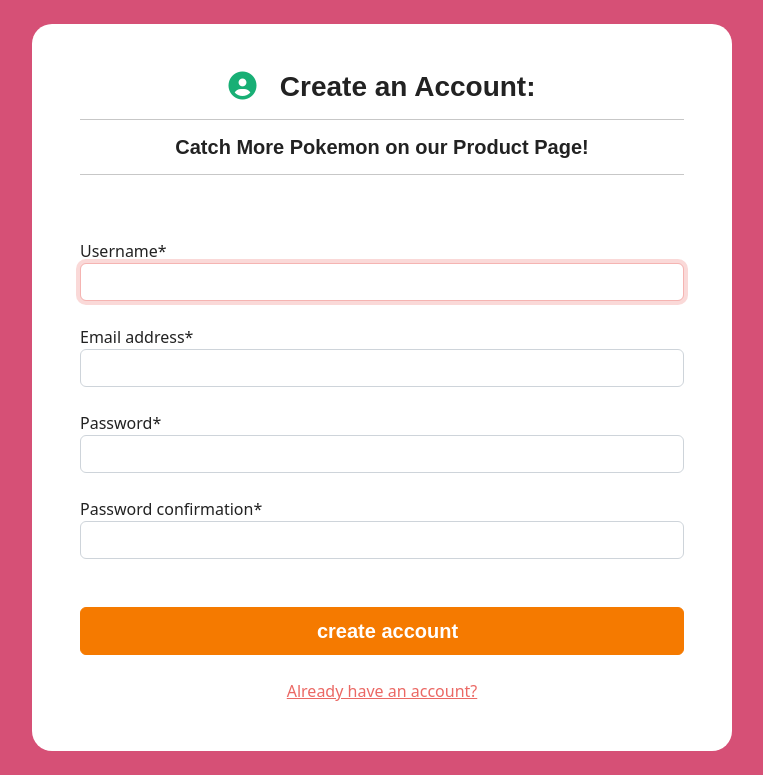
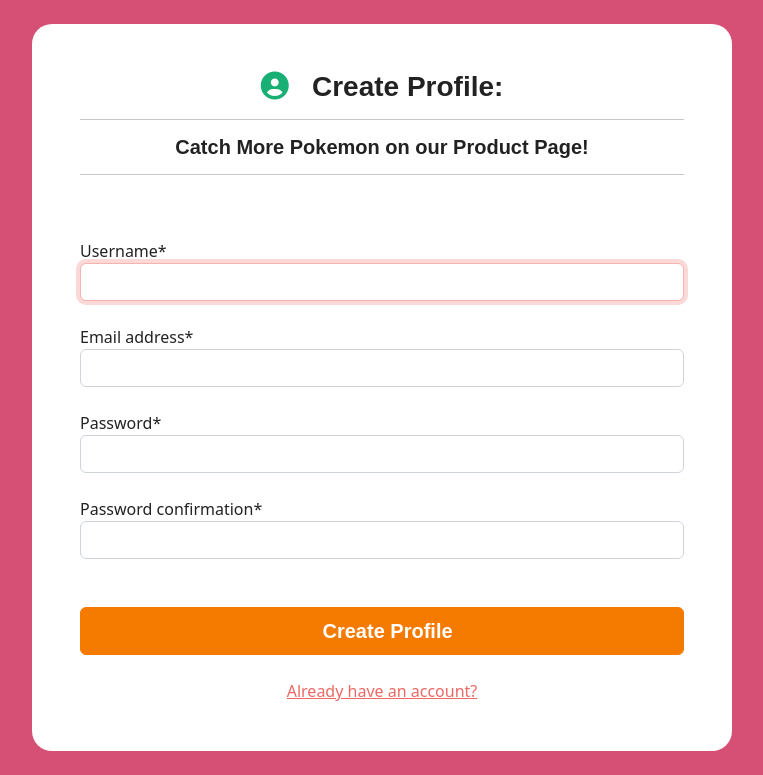
Before and after one commit to aokealy/pokemonshop, a Django app: page /profiles/register in a window 1280 px wide. Shown: the part 59-834 px from the top of the page, without its empty margins (258-1021 px from the left). Run offline with Django 3.2, Linux system fonts and the light colour scheme; data comes from the database, SQL or seed files in the repository; both versions use the stored data as it was after the commit; some libraries are stand-ins or nearby versions; some web fonts are replaced.

Commit message:
add redirect to views and redirect to shop page after registering and test if it works!

```diff
--- a/profiles/templates/profiles/registration/register.html
+++ b/profiles/templates/profiles/registration/register.html
@@ -14,7 +14,7 @@
 
      <div class="container bg-white shadow-md p-5 form-layout">
 
-        <h3 class="text-center"><i class="fa-solid fa-circle-user" style="color: #18af75;"></i> &nbsp Create an Account:</h3>
+        <h3 class="text-center"><i class="fa-solid fa-circle-user" style="color: #18af75;"></i> &nbsp Create Profile:</h3>
         <hr>
         <h5 class="text-center">Catch More Pokemon on our Product Page!</h5>
         <hr>
@@ -41,7 +41,7 @@
 
             <br><br>
 
-            <button type="submit" class="btn btn-danger rounded btn-block p-2 btn-lg w-100">&nbsp; create account</button>
+            <button type="submit" class="btn btn-danger rounded btn-block p-2 btn-lg w-100">&nbsp; Create Profile</button>
 
             <br><br>
             <div class="text-center">
--- a/profiles/views.py
+++ b/profiles/views.py
@@ -1,4 +1,4 @@
-from django.shortcuts import render
+from django.shortcuts import redirect, render
 
 from .forms import CreateUserForm
 
@@ -16,7 +16,7 @@ def register(request):
 
             user = form.save()
 
-            return redirect('')
+            return redirect('shop')
 
     context = {'form':form}
 
```
Also changed, not shown: db.sqlite3.
